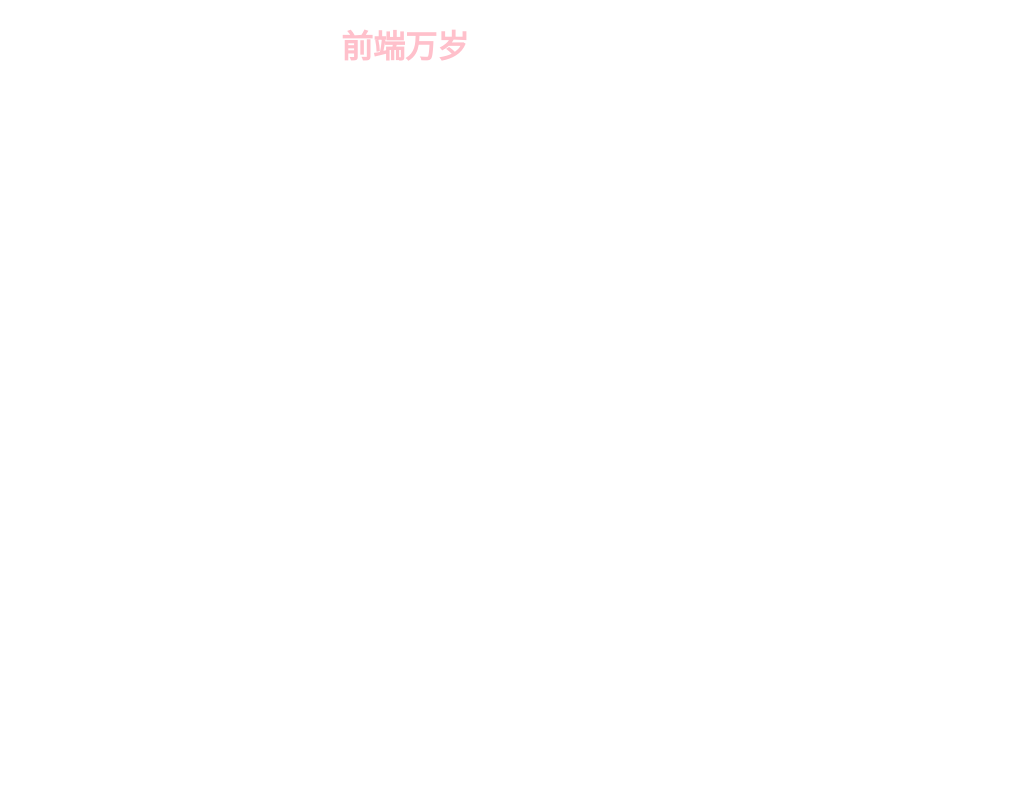
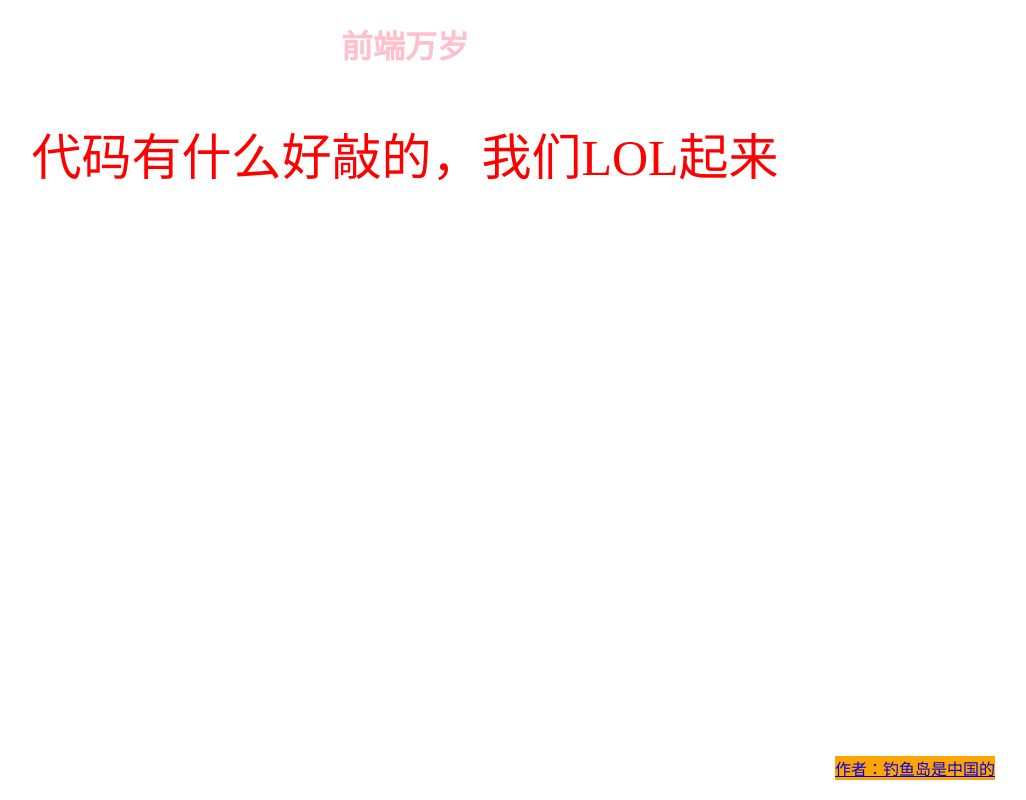
Before and after one commit to zhangyuchen66/myfirst, a plain HTML site: page index.html in a window 1280 px wide. Shown: the whole page, without its empty margins (235-1261 px from the left). Drawn offline with Linux system fonts and the light colour scheme.

Commit message:
钓鱼岛事件

```diff
--- a/css/index.css
+++ b/css/index.css
@@ -2,3 +2,16 @@ h1 {
     text-align: center;
     color: pink
 }
+
+p {
+    color: red;
+    font-size: 50px;
+    text-align: center;
+}
+
+div {
+    background-color: orange;
+    position: fixed;
+    right: 50px;
+    bottom: 20px
+}
--- a/index.html
+++ b/index.html
@@ -11,6 +11,8 @@
 
 <body>
     <h1>前端万岁</h1>
+    <p>代码有什么好敲的，我们LOL起来</p>
+    <div><a href="www.baidu.com">作者：钓鱼岛是中国的</a></div>
 </body>
 
 </html>
```
